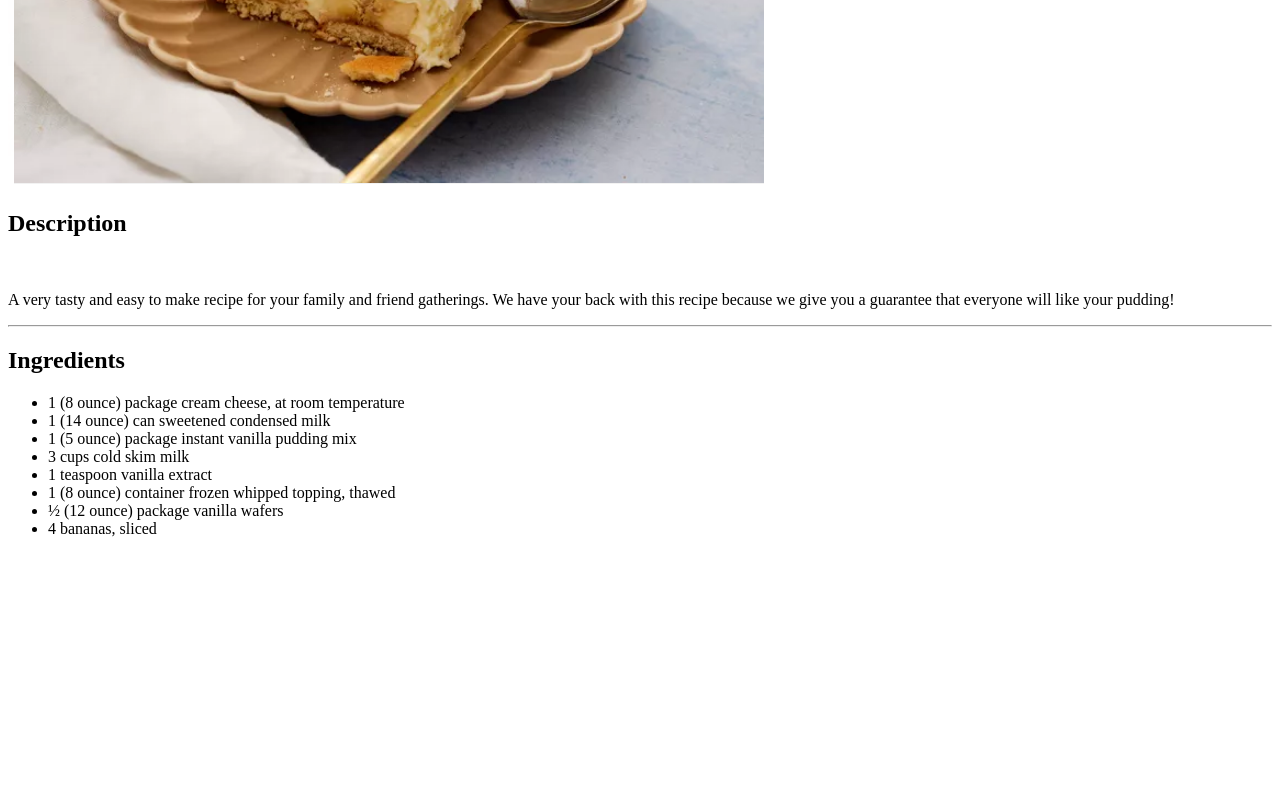
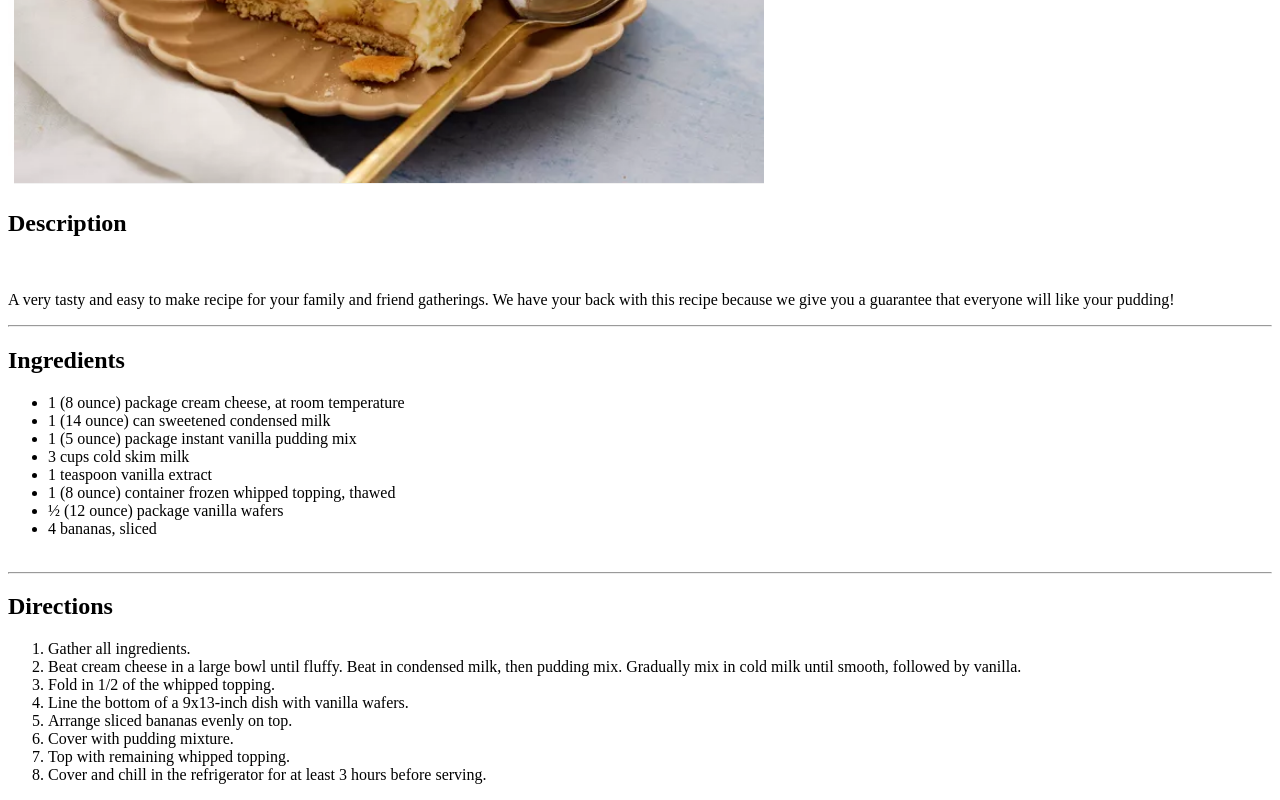
Before and after one commit to Dohoda/odin-recipes, a plain HTML site: page recipes/banana-puding.html in a window 1280 px wide. Shown: the part 462-1262 px from the top of the page. Before the commit the page ends 1016 px from the top, so only its background shows below. Drawn offline with Linux system fonts and the light colour scheme; files whose address does not match are found by name.

Commit message:
Added directions for the recipe to banana puding

```diff
--- a/recipes/banana-puding.html
+++ b/recipes/banana-puding.html
@@ -23,7 +23,19 @@
         <li>1 teaspoon vanilla extract</li>
         <li>1 (8 ounce) container frozen whipped topping, thawed</li>
         <li>½ (12 ounce) package vanilla wafers</li>
-        <li>4 bananas, sliced</li>
+        <li>4 bananas, sliced</li> <br>
     </ul>
+    <hr>
+    <h2>Directions</h2>
+    <ol>
+        <li>Gather all ingredients.</li>
+        <li>Beat cream cheese in a large bowl until fluffy. Beat in condensed milk, then pudding mix. Gradually mix in cold milk until smooth, followed by vanilla.</li>
+        <li>Fold in 1/2 of the whipped topping.</li>
+        <li>Line the bottom of a 9x13-inch dish with vanilla wafers.</li>
+        <li>Arrange sliced bananas evenly on top.</li>
+        <li>Cover with pudding mixture.</li>
+        <li>Top with remaining whipped topping.</li>
+        <li>Cover and chill in the refrigerator for at least 3 hours before serving.</li>
+    </ol>
 </body>
 </html>
```
